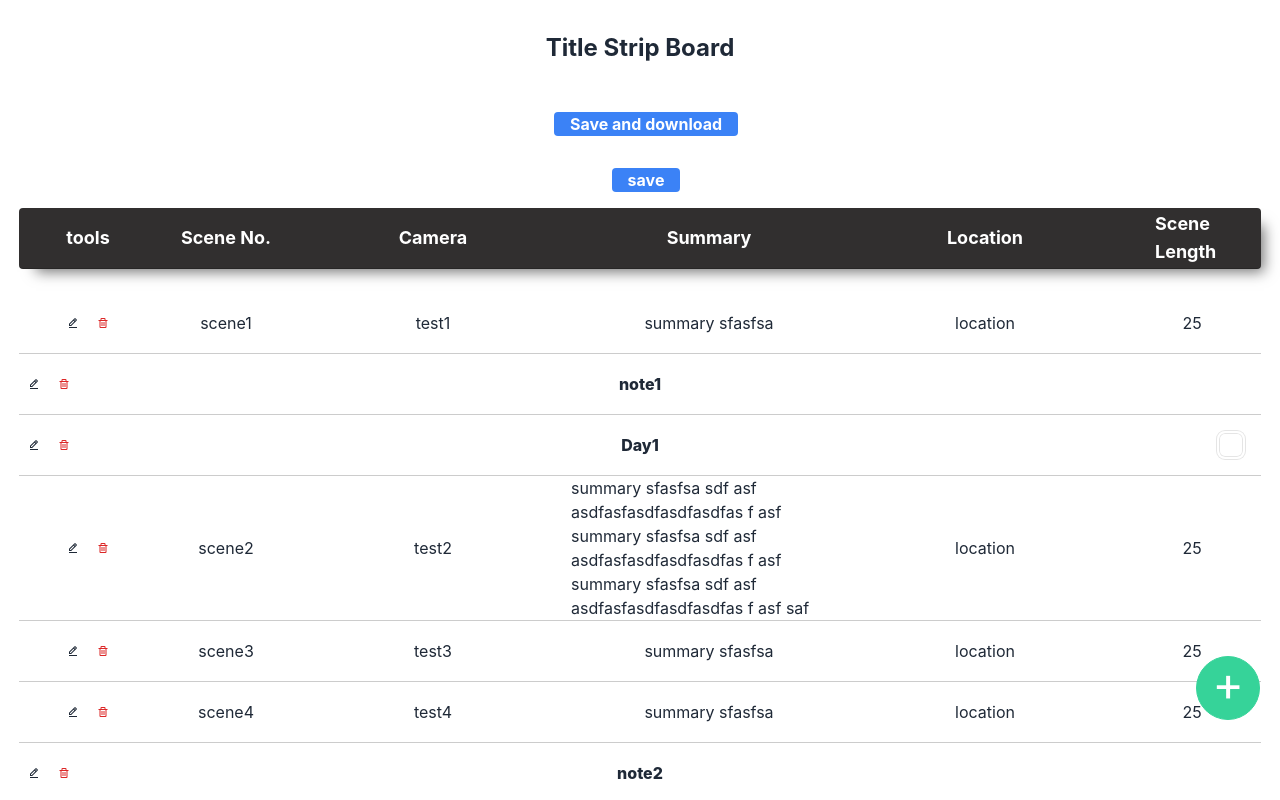
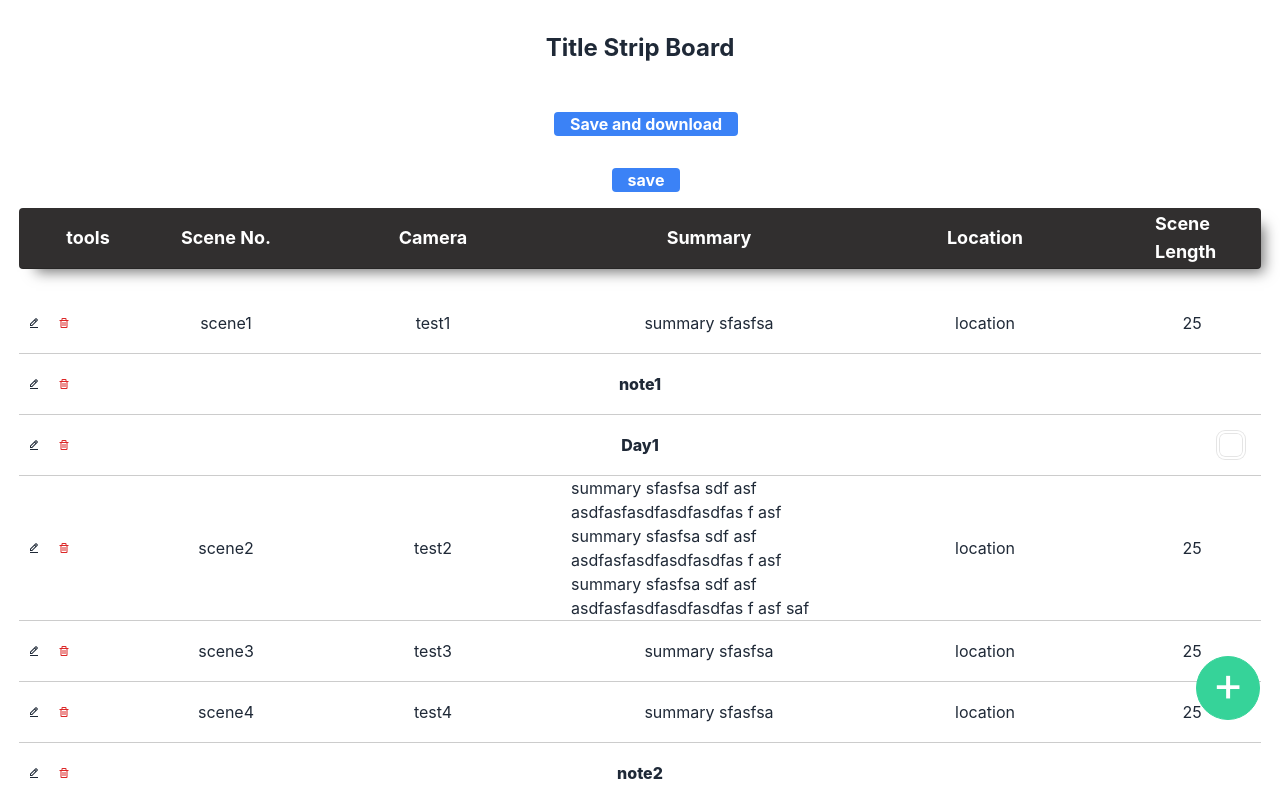
Before and after one commit to abdullah-manafikhi/movie, a Next.js app: page /mobile in a window 1280 px wide. Shown: the top 800 px of the page. Built offline with nearby package versions, Linux system fonts and the light colour scheme.

Commit message:
fixing the icon alignment

```diff
--- a/components/SortableItem.jsx
+++ b/components/SortableItem.jsx
@@ -100,7 +100,6 @@ function SortableItem(props) {
             const trgt =  [...document.querySelectorAll("textarea")]
             trgt.forEach(element => {
                 console.log(element)
-
                 element.style.height = "auto";
                 element.style.height = trgt.scrollHeight + "px";
             });
@@ -181,7 +180,7 @@ function SortableItem(props) {
             return (
                 <div ref={setNodeRef} style={style}  {...attributes} {...listeners}>
                         <div title="Hold to Drag!" style={style3} className={`row-grid-day touch-manipulation z-1 ${cursor} `}>
-                        <span className='w-auto noprintdplay m-auto flex justify-evenly'>
+                        <span className=' w-auto noprintdplay m-auto flex justify-evenly'>
                         {inputDisabled  ?
                         <>
                             <button className='z-50 btn btn-xs btn-ghost' onClick={(e) => onEditClick(e)}><BiEditAlt/></button>
@@ -273,8 +272,10 @@ function SortableItem(props) {
             return (
                 <div ref={setNodeRef} style={style}  {...attributes} {...listeners}>
                     <div title="Hold to Drag!" style={style3} className={`row-grid touch-manipulation z-1 ${cursor}`}>
-                    <span className='w-auto noprintdplay m-auto flex justify-evenly'>
-                        {inputDisabled  ?
+                    <span className='w-full  noprintdplay m-auto flex'>
+
+                        <span>
+                            {inputDisabled  ?
                         <>
                             <button className='z-50 btn btn-xs btn-ghost' onClick={(e) => onEditClick(e)}><BiEditAlt/></button>
                             <label className='z-50 btn btn-xs btn-ghost text-red-600' htmlFor="my-modal-3" onClick={() => console.log("dleete")}><BiTrash/></label>
@@ -283,6 +284,7 @@ function SortableItem(props) {
                             <button className='z-50 btn btn-xs btn-ghost' onClick={(e) => saveIconHundler(e)}>save</button>
                             <button className='z-50 btn btn-xs btn-ghost' onClick={(e) => cancelIconHundler(e)}>cancel</button>
                         </>}
+                        </span>
                         </span>
                         <span className='my-auto'>
                         {inputDisabled  ?
```
